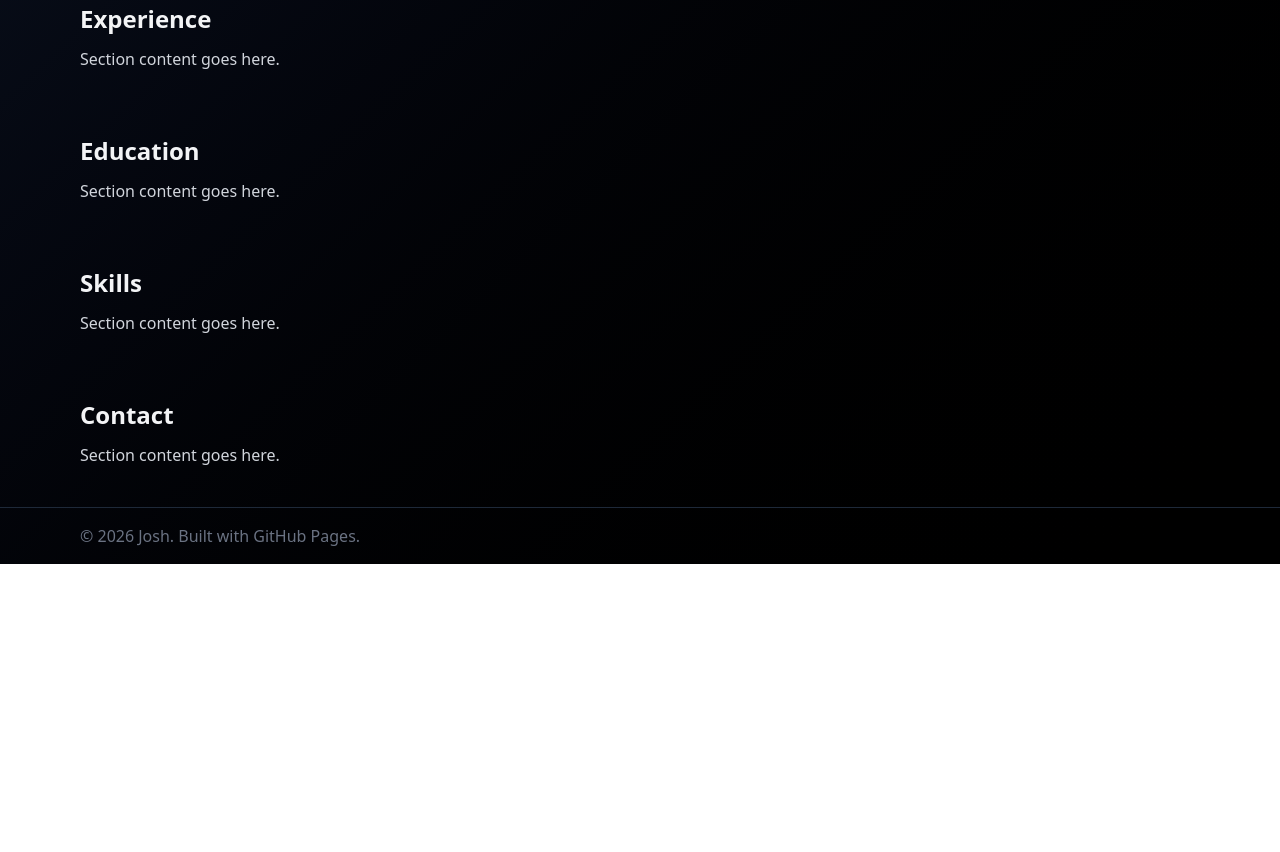
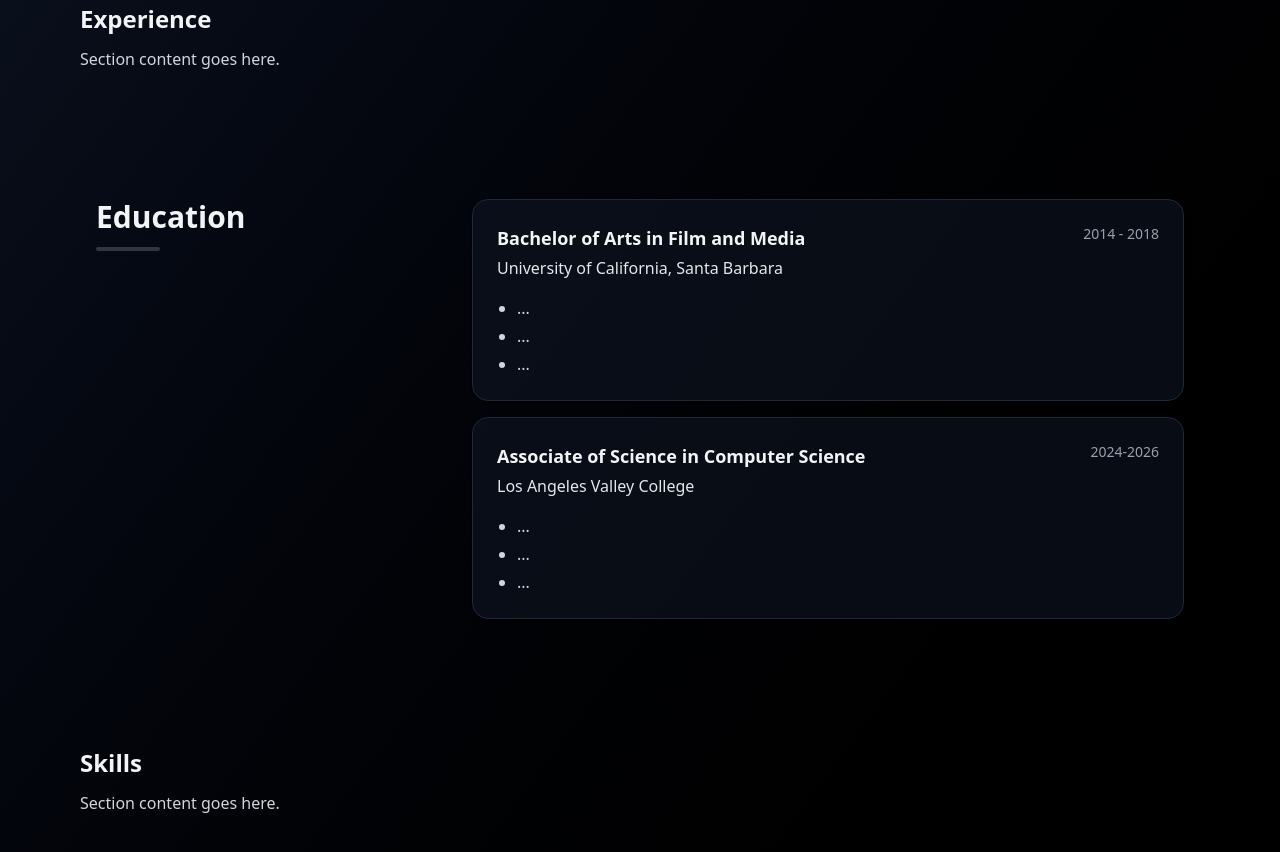
Before and after one commit to JDElijah/JDElijah.github.io, a website: page projects/index.html in a window 1280 px wide. Shown: the part 650-1502 px from the top of the page. Before the commit the page ends 1214 px from the top, so only its background shows below. Drawn offline with Linux system fonts and the light colour scheme.

Commit message:
about and education section start

```diff
--- a/projects/index.html
+++ b/projects/index.html
@@ -1,5 +1,6 @@
 <!doctype html>
 <html lang="en">
+
 <head>
   <meta charset="UTF-8" />
   <meta name="viewport" content="width=device-width, initial-scale=1.0" />
@@ -24,13 +25,8 @@
         </a>
 
         <!-- Mobile toggle -->
-        <button
-          id="nav-toggle"
-          class="md:hidden text-2xl text-gray-300 hover:text-white focus:outline-none"
-          aria-label="Toggle navigation"
-          aria-expanded="false"
-          aria-controls="nav-mobile"
-        >
+        <button id="nav-toggle" class="md:hidden text-2xl text-gray-300 hover:text-white focus:outline-none"
+          aria-label="Toggle navigation" aria-expanded="false" aria-controls="nav-mobile">
           ☰
         </button>
 
@@ -67,11 +63,8 @@
       <div class="flex flex-col md:flex-row items-center gap-10">
         <!-- Profile Image -->
         <div class="w-40 h-40 md:w-56 md:h-56 flex-shrink-0">
-          <img
-            src="../assets/images/profile.jpg"
-            alt="Joshua Elijah headshot"
-            class="rounded-2xl object-cover w-full h-full shadow-lg border border-gray-700"
-          />
+          <img src="../assets/images/profile.jpg" alt="Joshua Elijah headshot"
+            class="rounded-2xl object-cover w-full h-full shadow-lg border border-gray-700" />
         </div>
 
         <!-- About Text -->
@@ -104,9 +97,78 @@
       <p class="text-gray-300">Section content goes here.</p>
     </section>
 
-    <section id="education" class="space-y-3">
-      <h2 class="text-2xl font-semibold text-gray-100">Education</h2>
-      <p class="text-gray-300">Section content goes here.</p>
+
+
+    <section id="education" class="py-16">
+      <div class="mx-auto max-w-6xl px-4">
+        <div class="grid gap-10 lg:grid-cols-12">
+
+          <!-- Left Section Title-->
+          <div class="lg:col-span-4">
+            <h2 class="text-3xl font-semibold text-gray-100">Education</h2>
+            <div class="mt-3 h-1 w-16 rounded bg-gray-200/20"></div>
+          </div>
+
+          <!-- Right: Education Cards -->
+          <div class="lg:col-span-8">
+            <div class="space-y-4">
+
+              <!-- Degree Card -->
+              <article class="rounded-2xl border border-gray-800 bg-gray-900/50 p-6 shadow-sm">
+                <!-- Degree + Year -->
+                <div class="flex flex-wrap items-start justify-between gap-2">
+                  <h3 class="text-lg font-semibold text-gray-100">
+                    Bachelor of Arts in Film and Media
+                  </h3>
+                  <span class="text-sm font-medium text-gray-400">
+                    2014 - 2018
+                  </span>
+                </div>
+
+                <!-- University -->
+                <p class="mt-1 font-medium text-gray-200">
+                  University of California, Santa Barbara
+                </p>
+
+                <!-- Details -->
+                <ul class="mt-4 list-disc space-y-1 pl-5 text-gray-300">
+                  <li>...</li>
+                  <li>...</li>
+                  <li>...</li>
+                </ul>
+              </article>
+
+              <!-- Degree Card -->
+              <article class="rounded-2xl border border-gray-800 bg-gray-900/50 p-6 shadow-sm">
+                <!-- Degree + Year -->
+                <div class="flex flex-wrap items-start justify-between gap-2">
+                  <h3 class="text-lg font-semibold text-gray-100">
+                    Associate of Science in Computer Science
+                  </h3>
+                  <span class="text-sm font-medium text-gray-400">
+                    2024-2026
+                  </span>
+                </div>
+                <!-- University -->
+                <p class="mt-1 font-medium text-gray-200">
+                  Los Angeles Valley College
+                </p>
+
+                <!-- Details -->
+                <ul class="mt-4 list-disc space-y-1 pl-5 text-gray-300">
+                  <li>...</li>
+                  <li>...</li>
+                  <li>...</li>
+                </ul>
+              </article>
+
+            </div>
+          </div>
+        </div>
+
+      </div>
+      <!-- <h2 class="text-2xl font-semibold text-gray-100">Education</h2>
+      <p class="text-gray-300">Section content goes here.</p> -->
     </section>
 
     <section id="skills" class="space-y-3">
@@ -128,4 +190,5 @@
 
   <script src="../js/main.js"></script>
 </body>
+
 </html>
```
Also changed, not shown: css/styles.css. Lines whose indentation alone changed are shown as unchanged.
